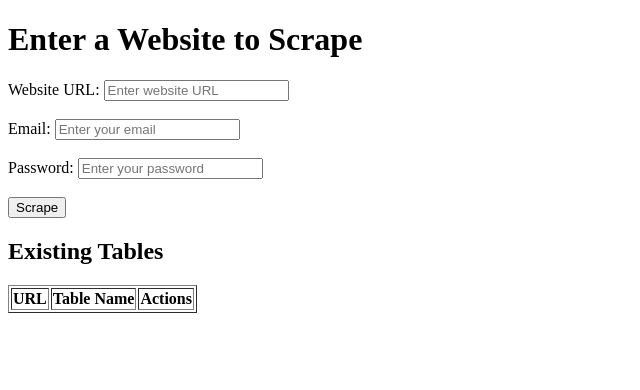
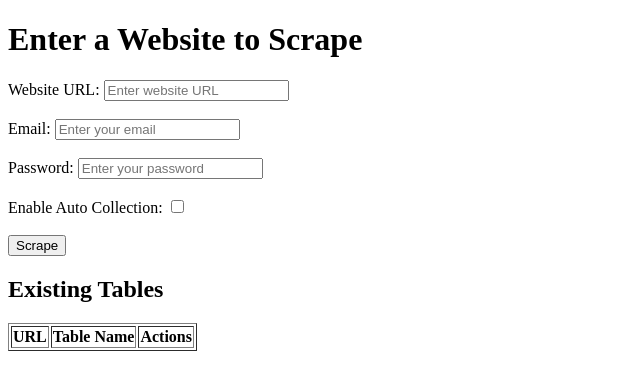
Before and after one commit to yuerugong/script-to-detect-various-structures-of-data-and-format, a Flask app: page / in a window 1280 px wide. Shown: the top 390 px of the page, without its empty margins (0-640 px from the left). Run offline with Flask 3, Linux system fonts and the light colour scheme; lists and menus that the app fills with data are empty; parts of the project's set-up code (start-up, migrations or seed data) failed here and were passed over.

Commit message:
10.28 update

```diff
--- a/app.py
+++ b/app.py
@@ -2,13 +2,15 @@ from flask import Flask, request, render_template, send_file, jsonify, redirect,
 import pandas as pd
 import os
 from datetime import datetime, timedelta
-from sqlalchemy import create_engine, Column, String, Integer, Table, MetaData, DateTime
+from sqlalchemy import create_engine, Column, String, Integer, Table, MetaData, DateTime, Boolean
 from sqlalchemy.orm import sessionmaker
 from sqlalchemy.ext.declarative import declarative_base
 import hashlib
-from sqlalchemy import inspect
 import cinando  # Import cinando.py for scraping functions
 import shutil
+from sqlalchemy import create_engine, inspect
+from datetime import datetime
+import pandas as pd
 
 app = Flask(__name__)
 
@@ -27,6 +29,9 @@ class Directory(Base):
     table_name = Column(String)
     last_collected = Column(DateTime)
     special_id = Column(String)
+    auto_collect = Column(Boolean, default=False)
+    email = Column(String)
+    password = Column(String)
 
 
 Base.metadata.create_all(engine)
@@ -88,6 +93,7 @@ def scrape():
     email = request.form['email']  # Add email input
     password = request.form['password']  # Add password input
     rescrape = request.form.get('rescrape', 'false').lower() == 'true'
+    auto_collect = request.form.get('auto_collect', 'false') == 'on'
     existing_entry = session.query(Directory).filter_by(url=url).first()
 
     if existing_entry and rescrape:
@@ -117,7 +123,8 @@ def scrape():
     if existing_entry and not rescrape:
         one_week_ago = datetime.now() - timedelta(weeks=1)
         if existing_entry.last_collected > one_week_ago:
-            return render_template('index.html', prompt_existing_data=True, last_collected=existing_entry.last_collected, table_name=existing_entry.table_name)
+            return render_template('index.html', prompt_existing_data=True,
+                                   last_collected=existing_entry.last_collected, table_name=existing_entry.table_name)
 
     table_name = existing_entry.table_name if existing_entry else generate_table_name(url)
     csv_path = f'{table_name}.csv'
@@ -138,13 +145,17 @@ def scrape():
         # **Insert or update the URL information in the database**
         if existing_entry:
             existing_entry.last_collected = datetime.now()
+            existing_entry.auto_collect = auto_collect
             session.commit()
         else:
             new_entry = Directory(
                 url=url,
                 table_name=table_name,
                 last_collected=datetime.now(),
-                special_id=f"{table_name}_{datetime.now().strftime('%Y%m%d%H%M%S')}"
+                special_id=f"{table_name}_{datetime.now().strftime('%Y%m%d%H%M%S')}",
+                email=email,
+                password=password,
+                auto_collect=auto_collect
             )
             session.add(new_entry)
             session.commit()
@@ -160,17 +171,44 @@ def scrape():
 
 def process_dataframe(df, table_name):
     """
-    Process the DataFrame by adding special_id and collected_at, then store in database.
+    Process the DataFrame by adding a special_id and collected_at columns, storing in the database.
+    It checks for new and modified rows.
     """
+    # Convert list-type columns to string (for uniform storage in the database)
     for col in df.columns:
         df[col] = df[col].apply(lambda x: str(x) if isinstance(x, list) else x)
 
-    create_dynamic_table(table_name, df.columns)
-
+    # Generate a unique identifier for this collection
     special_id = f"{table_name}_{datetime.now().strftime('%Y%m%d%H%M%S')}"
     df['special_id'] = special_id
     df['collected_at'] = datetime.now()
 
+    # Fetch existing data to identify new or modified rows
+    existing_data = pd.read_sql_table(table_name, con=engine) if inspect(engine).has_table(
+        table_name) else pd.DataFrame()
+
+    # Find new rows
+    if not existing_data.empty:
+        merged_data = df.merge(existing_data, on='id', how='left', suffixes=('', '_existing'), indicator=True)
+        new_rows = merged_data[merged_data['_merge'] == 'left_only'].drop(columns=existing_data.columns)
+        modified_rows = merged_data[(merged_data['_merge'] == 'both') &
+                                    (merged_data.apply(lambda row: any(row[col] != row[col + '_existing']
+                                                                       for col in df.columns if col != 'id'), axis=1))]
+    else:
+        # If no existing data, all rows are new
+        new_rows = df.copy()
+        modified_rows = pd.DataFrame()
+
+    # Mark status of rows
+    if not new_rows.empty:
+        new_rows['status'] = 'new'
+        new_rows.to_sql(table_name, con=engine, index=False, if_exists='append')
+
+    if not modified_rows.empty:
+        modified_rows['status'] = 'modified'
+        modified_rows.to_sql(table_name, con=engine, index=False, if_exists='append')
+
+    # Save the latest collected data
     df.to_sql(table_name, con=engine, index=False, if_exists='append')
 
     return df
@@ -215,6 +253,26 @@ def delete_table(table_name):
         return jsonify({"error": str(e)})
 
 
+def auto_collect_data():
+    links_to_collect = session.query(Directory).filter_by(auto_collect=True).all()
+    for entry in links_to_collect:
+        try:
+            print(f"Automatically scraping URL: {entry.url}")
+            cinando.api_login_and_scrape(entry.url, entry.email, entry.password)
+            cinando.extract_bio_and_image_from_html('details', f'{entry.table_name}.csv')
+            df = pd.read_csv(f'{entry.table_name}.csv')
+            process_dataframe(df, entry.table_name)
+            entry.last_collected = datetime.now()
+            session.commit()
+        except Exception as e:
+            session.rollback()
+            print(f"Error in auto_collect_data for {entry.url}: {e}")
+
+
 if __name__ == '__main__':
-    print("Starting Flask app...")
-    app.run(debug=True)
+    import sys
+    if len(sys.argv) > 1 and sys.argv[1] == 'auto_collect_data':
+        auto_collect_data()
+    else:
+        print("Starting Flask app...")
+        app.run(debug=True)
--- a/templates/index.html
+++ b/templates/index.html
@@ -19,9 +19,10 @@
         <input type="password" id="password" name="password" placeholder="Enter your password" required>
         <br><br>
 
-        <div id="class-input" style="display: none;">
-            <input type="text" name="class_name" placeholder="Enter class name if required">
-        </div>
+        <!-- Add auto_collect checkbox -->
+        <label for="auto_collect">Enable Auto Collection:</label>
+        <input type="checkbox" id="auto_collect" name="auto_collect">
+        <br><br>
 
         <input type="submit" value="Scrape">
     </form>
@@ -61,11 +62,5 @@
             {% endfor %}
         </tbody>
     </table>
-
-    <script>
-        function toggleClassInput(show) {
-            document.getElementById('class-input').style.display = show ? 'block' : 'none';
-        }
-    </script>
 </body>
 </html>
```
